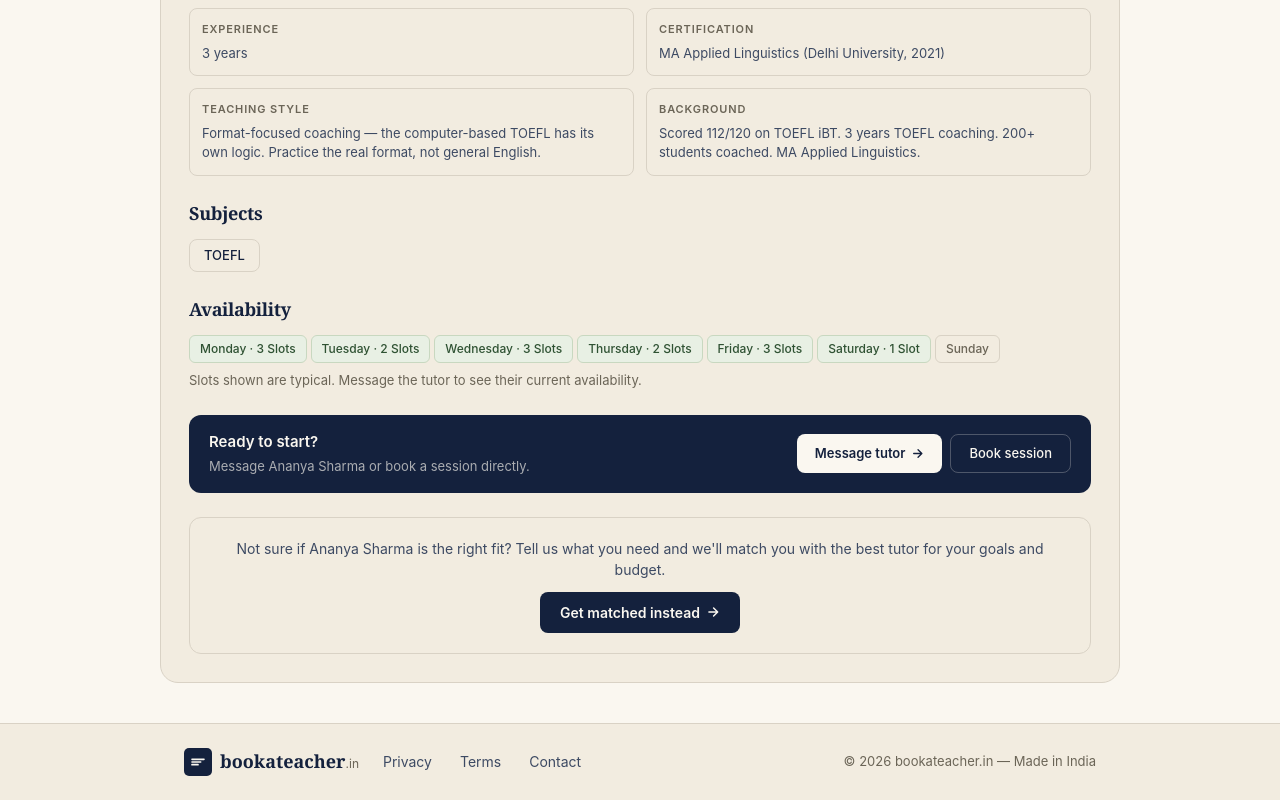
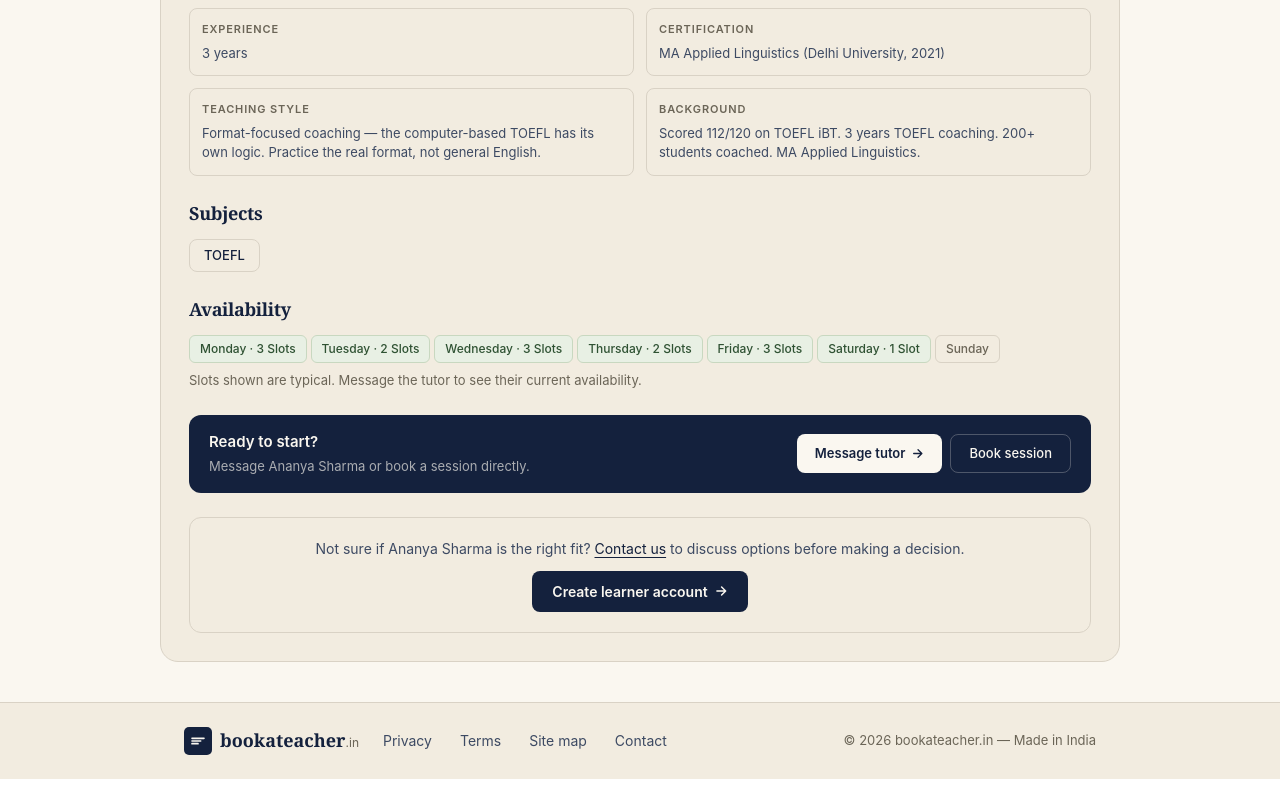
Before and after one commit to rohandhir10/bookateacher, a Next.js app: page /tutors/ananya-sharma-toefl in a window 1280 px wide. Shown: the part 974-1774 px from the top of the page. After the commit the page ends 1753 px from the top, so only its background shows below. Built offline with nearby package versions, Linux system fonts and the light colour scheme.

Commit message:
fix(nav): connect informational pages to site map

```diff
--- a/src/app/about/page.tsx
+++ b/src/app/about/page.tsx
@@ -94,6 +94,7 @@ export default function AboutPage() {
             <Link href="/tutors" style={{ color: ink, fontWeight: 600 }}>Browse tutors</Link>
             <Link href="/subjects" style={{ color: ink, fontWeight: 600 }}>Explore subjects</Link>
             <Link href="/contact" style={{ color: ink, fontWeight: 600 }}>Contact us</Link>
+            <Link href="/site-map" style={{ color: ink, fontWeight: 600 }}>Site map</Link>
           </nav>
         </article>
       </div>
--- a/src/app/contact/page.tsx
+++ b/src/app/contact/page.tsx
@@ -139,6 +139,7 @@ export default function ContactPage() {
             <Link href="/contact" style={{ color: inkSoft, textDecoration: "none" }}>Contact</Link>
             <Link href="/privacy" style={{ color: inkSoft, textDecoration: "none" }}>Privacy</Link>
             <Link href="/terms" style={{ color: inkSoft, textDecoration: "none" }}>Terms</Link>
+            <Link href="/site-map" style={{ color: inkSoft, textDecoration: "none" }}>Site map</Link>
           </nav>
         </div>
       </footer>
--- a/src/app/login/page.tsx
+++ b/src/app/login/page.tsx
@@ -288,6 +288,7 @@ export default function LoginPage() {
           <nav aria-label="Legal and support" style={{ display: "flex", gap: 28 }}>
             <Link href="/privacy" style={{ fontSize: "0.875rem", color: INK_SOFT, textDecoration: "none" }}>Privacy</Link>
             <Link href="/terms" style={{ fontSize: "0.875rem", color: INK_SOFT, textDecoration: "none" }}>Terms</Link>
+            <Link href="/site-map" style={{ fontSize: "0.875rem", color: INK_SOFT, textDecoration: "none" }}>Site map</Link>
             <Link href="/contact" style={{ fontSize: "0.875rem", color: INK_SOFT, textDecoration: "none" }}>Contact</Link>
           </nav>
           <p style={{ fontSize: "0.8125rem", color: MUTED, textAlign: "right", flex: 1 }}>
--- a/src/app/privacy/page.tsx
+++ b/src/app/privacy/page.tsx
@@ -370,6 +370,7 @@ export default function PrivacyPage() {
             >
               Terms of Service
             </Link>
+            <Link href="/site-map" style={{ color: INK_SOFT, textDecoration: "none", fontSize: "13px", fontWeight: 450 }}>Site map</Link>
           </div>
           <span style={{ fontSize: "12px", color: MUTED }}>
             bookateacher.in &middot; Delhi, India
--- a/src/app/register/page.tsx
+++ b/src/app/register/page.tsx
@@ -373,6 +373,7 @@ export default function RegisterPage() {
           <nav aria-label="Legal and support" style={{ display: "flex", gap: 28 }}>
             <Link href="/privacy" style={{ fontSize: "0.875rem", color: INK_SOFT, textDecoration: "none" }}>Privacy</Link>
             <Link href="/terms" style={{ fontSize: "0.875rem", color: INK_SOFT, textDecoration: "none" }}>Terms</Link>
+            <Link href="/site-map" style={{ fontSize: "0.875rem", color: INK_SOFT, textDecoration: "none" }}>Site map</Link>
             <Link href="/contact" style={{ fontSize: "0.875rem", color: INK_SOFT, textDecoration: "none" }}>Contact</Link>
           </nav>
           <p style={{ fontSize: "0.8125rem", color: MUTED, textAlign: "right", flex: 1 }}>
--- a/src/app/terms/page.tsx
+++ b/src/app/terms/page.tsx
@@ -424,6 +424,7 @@ export default function TermsPage() {
             <Link href="/terms" style={{ fontSize: "0.875rem", color: INK_SOFT, textDecoration: "none" }}>
               Terms
             </Link>
+            <Link href="/site-map" style={{ fontSize: "0.875rem", color: INK_SOFT, textDecoration: "none" }}>Site map</Link>
             <Link href="/contact" style={{ fontSize: "0.875rem", color: INK_SOFT, textDecoration: "none" }}>
               Contact
             </Link>
--- a/src/app/tutors/[id]/page.tsx
+++ b/src/app/tutors/[id]/page.tsx
@@ -1,12 +1,11 @@
-import { Metadata } from "next";
 import Link from "next/link";
-import { getTutorById } from "@/lib/tutor-data";
+import { getTutorById, type TutorData } from "@/lib/tutor-data";
 import { SUBJECT_LABELS } from "@/lib/utils";
 import { tutorProfileMetadata } from "@/lib/page-seo";
 
 export async function generateMetadata({ params }: { params: Promise<{ id: string }> }) {
   const { id } = await params;
-  const tutor: any = await getTutorById(id);
+  const tutor: TutorData | undefined = await getTutorById(id);
   if (!tutor || tutor.role !== "tutor") {
     return { title: "Tutor not found" };
   }
@@ -78,8 +77,7 @@ export async function generateMetadata({ params }: { params: Promise<{ id: strin
       {
         "@type": "AggregateRating",
         "@id": `https://bookateacher.in/tutors/${tutor.id}#rating`,
-        ratingValue:
-          (tutor.rating ?? 4.5).toFixed(1) as any,
+        ratingValue: (tutor.rating ?? 4.5).toFixed(1),
         bestRating: 5,
         worstRating: 1,
         ratingCount: tutor.reviews ?? 0,
@@ -89,7 +87,13 @@ export async function generateMetadata({ params }: { params: Promise<{ id: strin
   });
 
   return {
-    ...tutorProfileMetadata(tutor, subjectLabel),
+    ...tutorProfileMetadata({
+      ...tutor,
+      verified: Number(tutor.verified),
+      avatar_url: tutor.avatar_url ?? null,
+      ielts_score: tutor.credentials.ielts_score?.toString() ?? null,
+      toefl_score: tutor.credentials.toefl_score?.toString() ?? null,
+    }, subjectLabel),
     other: {
       "application/ld+json": jsonLd,
     },
@@ -98,7 +102,7 @@ export async function generateMetadata({ params }: { params: Promise<{ id: strin
 
 export default async function TutorProfilePage({ params }: { params: Promise<{ id: string }> }) {
   const { id } = await params;
-  const tutor: any = await getTutorById(id);
+  const tutor: TutorData | undefined = await getTutorById(id);
 
   if (!tutor || tutor.role !== "tutor") {
     return (
@@ -108,11 +112,11 @@ export default async function TutorProfilePage({ params }: { params: Promise<{ i
             Tutor not found
           </h1>
           <p style={{ fontSize: "0.9375rem", color: "#3D4A63", lineHeight: 1.6, marginBottom: 24 }}>
-            This tutor profile doesn't exist or has been removed.
+            This tutor profile doesn&apos;t exist or has been removed.
           </p>
-          <a href="/tutors" style={{ display: "inline-flex", alignItems: "center", gap: 6, padding: "10px 20px", borderRadius: 6, fontSize: "0.9375rem", fontWeight: 500, background: "#14213D", color: "#FAF7F0", textDecoration: "none" }}>
+          <Link href="/tutors" style={{ display: "inline-flex", alignItems: "center", gap: 6, padding: "10px 20px", borderRadius: 6, fontSize: "0.9375rem", fontWeight: 500, background: "#14213D", color: "#FAF7F0", textDecoration: "none" }}>
             Back to tutors
-          </a>
+          </Link>
         </div>
       </div>
     );
@@ -172,7 +176,7 @@ export default async function TutorProfilePage({ params }: { params: Promise<{ i
           name: tutor.credentials.certification,
           educationalLevel: `Verified ${subjects.join(" / ")} tutor`,
         } : undefined,
-        award: tutor.ielts_score ? { "@type": "Award", name: `IELTS Band ${tutor.ielts_score}` } : tutor.toefl_score ? { "@type": "Award", name: `TOEFL iBT Score ${tutor.toefl_score}` } : undefined,
+        award: tutor.credentials.ielts_score ? { "@type": "Award", name: `IELTS Band ${tutor.credentials.ielts_score}` } : tutor.credentials.toefl_score ? { "@type": "Award", name: `TOEFL iBT Score ${tutor.credentials.toefl_score}` } : undefined,
         experienceSummary: {
           "@type": "OccupationalExperience",
           description: tutor.credentials?.background || `Certified ${subjects.join(" / ")} tutor with ${tutor.credentials?.experience_years ?? 5} years of experience.`,
@@ -374,7 +378,7 @@ export default async function TutorProfilePage({ params }: { params: Promise<{ i
                   </h2>
                   <div style={{ display: "flex", flexWrap: "wrap", gap: 4 }}>
                     {(["monday","tuesday","wednesday","thursday","friday","saturday","sunday"] as string[]).map((day) => {
-                      const slots = (tutor.availability as any)[day];
+                      const slots = tutor.availability?.[day];
                       const hasSlots = slots && slots.length > 0;
                       return (
                         <span key={day} style={{ display: "inline-block", padding: "4px 10px", borderRadius: 6, fontSize: "0.75rem", fontWeight: 500, textTransform: "capitalize", background: hasSlots ? "#E8F0E4" : PAPER_2, color: hasSlots ? GREEN : MUTED, border: `1px solid ${hasSlots ? "#C8D8C0" : LINE}` }}>
@@ -412,10 +416,12 @@ export default async function TutorProfilePage({ params }: { params: Promise<{ i
               {/* CTA band */}
               <div style={{ marginTop: 24, padding: "20px 24px", background: PAPER_2, border: `1px solid ${LINE}`, borderRadius: 12, textAlign: "center" }}>
                 <p style={{ fontSize: "0.875rem", color: INK_SOFT, lineHeight: 1.5, marginBottom: 12 }}>
-                  Not sure if {tutor.name} is the right fit? Tell us what you need and we'll match you with the best tutor for your goals and budget.
+                  Not sure if {tutor.name} is the right fit?{" "}
+                  <Link href="/contact" style={{ color: INK, textDecoration: "underline", textUnderlineOffset: 3 }}>Contact us</Link>
+                  {" "}to discuss options before making a decision.
                 </p>
                 <Link href="/register?role=student" style={{ display: "inline-flex", alignItems: "center", gap: 6, padding: "10px 20px", borderRadius: 8, fontSize: "0.875rem", fontWeight: 600, background: INK, color: PAPER, textDecoration: "none", transition: "all 0.15s" }}>
-                  Get matched instead
+                  Create learner account
                   <svg width="14" height="14" viewBox="0 0 24 24" fill="none" stroke={PAPER} strokeWidth="2.5"><path d="M5 12h14M13 5l7 7-7 7" strokeLinecap="round" strokeLinejoin="round" /></svg>
                 </Link>
               </div>
@@ -436,6 +442,7 @@ export default async function TutorProfilePage({ params }: { params: Promise<{ i
           <div style={{ display: "flex", gap: 28 }}>
             <Link href="/privacy" style={{ fontSize: "0.875rem", color: INK_SOFT, textDecoration: "none" }}>Privacy</Link>
             <Link href="/terms" style={{ fontSize: "0.875rem", color: INK_SOFT, textDecoration: "none" }}>Terms</Link>
+            <Link href="/site-map" style={{ fontSize: "0.875rem", color: INK_SOFT, textDecoration: "none" }}>Site map</Link>
             <Link href="/contact" style={{ fontSize: "0.875rem", color: INK_SOFT, textDecoration: "none" }}>Contact</Link>
           </div>
           <p style={{ fontSize: "0.8125rem", color: MUTED, textAlign: "right", flex: 1 }}>© {new Date().getFullYear()} bookateacher.in — Made in India</p>
```
Also changed, not shown: 1 other file (tests, documents, lock files or other folders).
